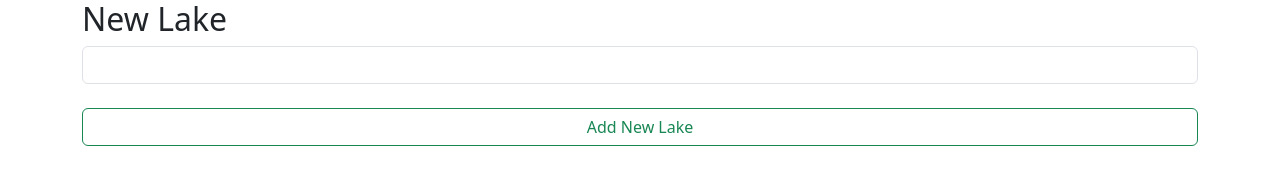
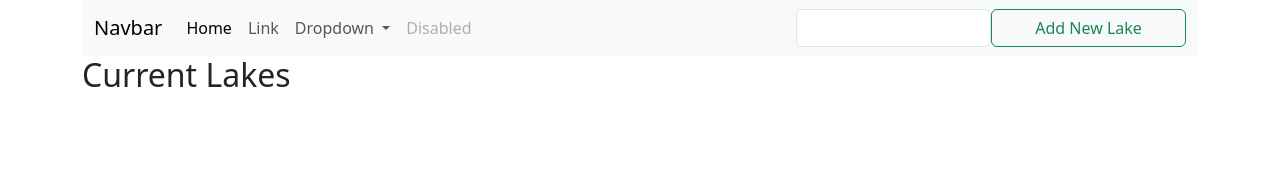
Before and after one commit to jessemayer/Week_12, a website: page index.html in a window 1280 px wide. Drawn offline with nearby package versions, Linux system fonts and the light colour scheme; no server answers.

Commit message:
Update index.html

```diff
--- a/index.html
+++ b/index.html
@@ -8,19 +8,57 @@
     <link href="/styles.css" rel="stylesheet">
     <title>Lake Locator</title>
 </head>
+
+<nav class="navbar navbar-expand-lg bg-body-tertiary">
+    <div class="container-fluid">
+      <a class="navbar-brand" href="#">Navbar</a>
+      <button class="navbar-toggler" type="button" data-bs-toggle="collapse" data-bs-target="#navbarSupportedContent" aria-controls="navbarSupportedContent" aria-expanded="false" aria-label="Toggle navigation">
+        <span class="navbar-toggler-icon"></span>
+      </button>
+      <div class="collapse navbar-collapse" id="navbarSupportedContent">
+        <ul class="navbar-nav me-auto mb-2 mb-lg-0">
+          <li class="nav-item">
+            <a class="nav-link active" aria-current="page" href="#">Home</a>
+          </li>
+          <li class="nav-item">
+            <a class="nav-link" href="#">Link</a>
+          </li>
+          <li class="nav-item dropdown">
+            <a class="nav-link dropdown-toggle" href="#" role="button" data-bs-toggle="dropdown" aria-expanded="false">
+              Dropdown
+            </a>
+            <ul class="dropdown-menu">
+              <li><a class="dropdown-item" href="#">Action</a></li>
+              <li><a class="dropdown-item" href="#">Another action</a></li>
+              <li><hr class="dropdown-divider"></li>
+              <li><a class="dropdown-item" href="#">Something else here</a></li>
+            </ul>
+          </li>
+          <li class="nav-item">
+            <a class="nav-link disabled">Disabled</a>
+          </li>
+        </ul>
+        <form class="d-flex" role="search">
+          <input type="text" id="new-Lake-Name" class="form-control" aria-label="Search">
+          <button id="create-New-Lake" class="btn btn-outline-success form-control">Add New Lake</button>
+        </form>
+      </div>
+    </div>
+  </nav>
+
+
+
 <body class="container">
-    <div id="newLake" class="jumbotron">
-        <h2>New Lake</h2>
-        <input type="text" id="newLakeName" class="form-control">
+    <div id="new-lake" class="jumbotron">
+        <h2>Current Lakes</h2>
         <br>
-        <button id="createNewLake" class="btn btn-outline-success form-control">Add New Lake</button>
+
     </div>
 
 
-    <div id="app">
+    <div id="app" class="opacity-75 my-custom-scrollbar my-custom-scrollbar-primary"></div>
 
 
-    </div>
 
     <script src="/node_modules/jquery/dist/jquery.min.js"></script>
     <script src="/index.js"></script>
```
